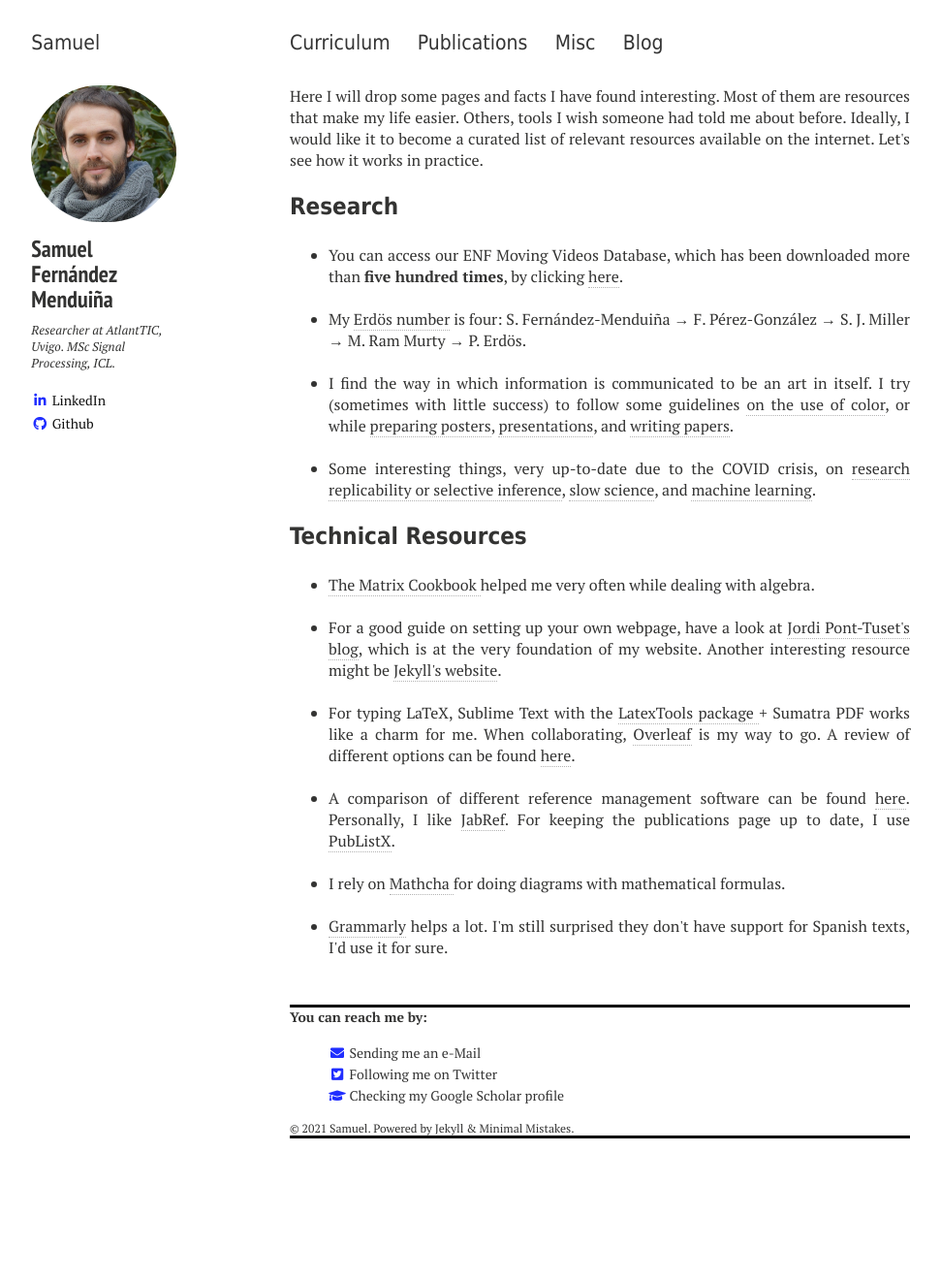
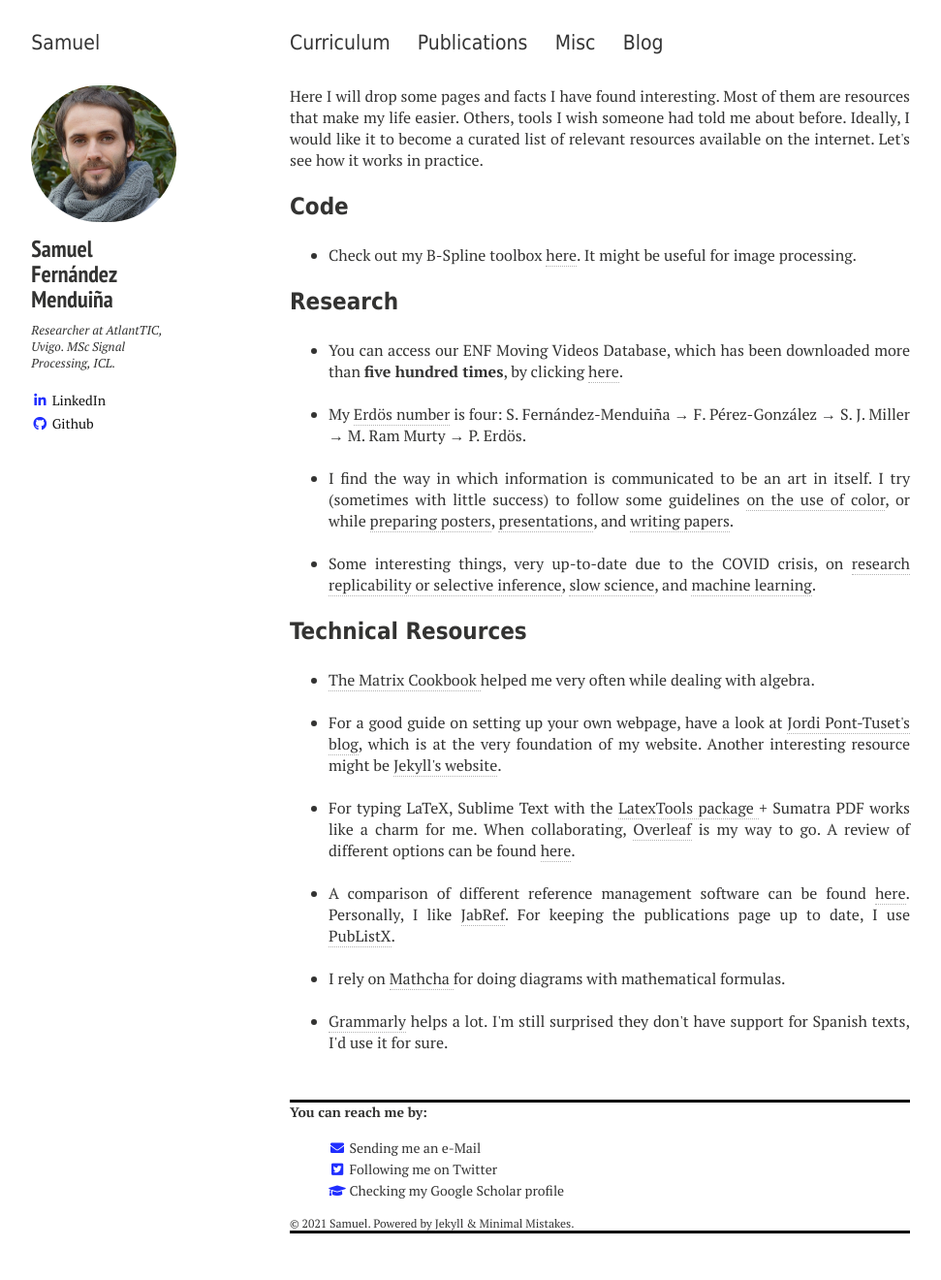
Before and after one commit to sf219/sfweb, a Jekyll site: the page built from misc.md, in a window 1280 px wide. Shown: the whole page at 97% size, without its empty margins (21-992 px from the left). Built offline with Jekyll 4.4.1, drawn with Linux system fonts in a browser that asks for light colours; nearby versions of some CDN libraries; before the commit the page ends 1222 px from its top, so only the background shows below that.

Commit message:
Update misc.md

```diff
--- a/misc.md
+++ b/misc.md
@@ -11,6 +11,13 @@ comments: false
 <body>
 <div align="justify">
 Here I will drop some pages and facts I have found interesting. Most of them are resources that make my life easier. Others, tools I wish someone had told me about before. Ideally, I would like it to become a curated list of relevant resources available on the internet. Let's see how it works in practice.
+
+<h3 style="font-family:Tahoma"> Code </h3>
+
+<ul>
+  <li>Check out my B-Spline toolbox <a href="https://github.com/sf219/bSpline_Project" target="_blanck">here</a>. It might be useful for image processing.</li>
+
+</ul>
 
 <h3 style="font-family:Tahoma"> Research </h3>
 
```
